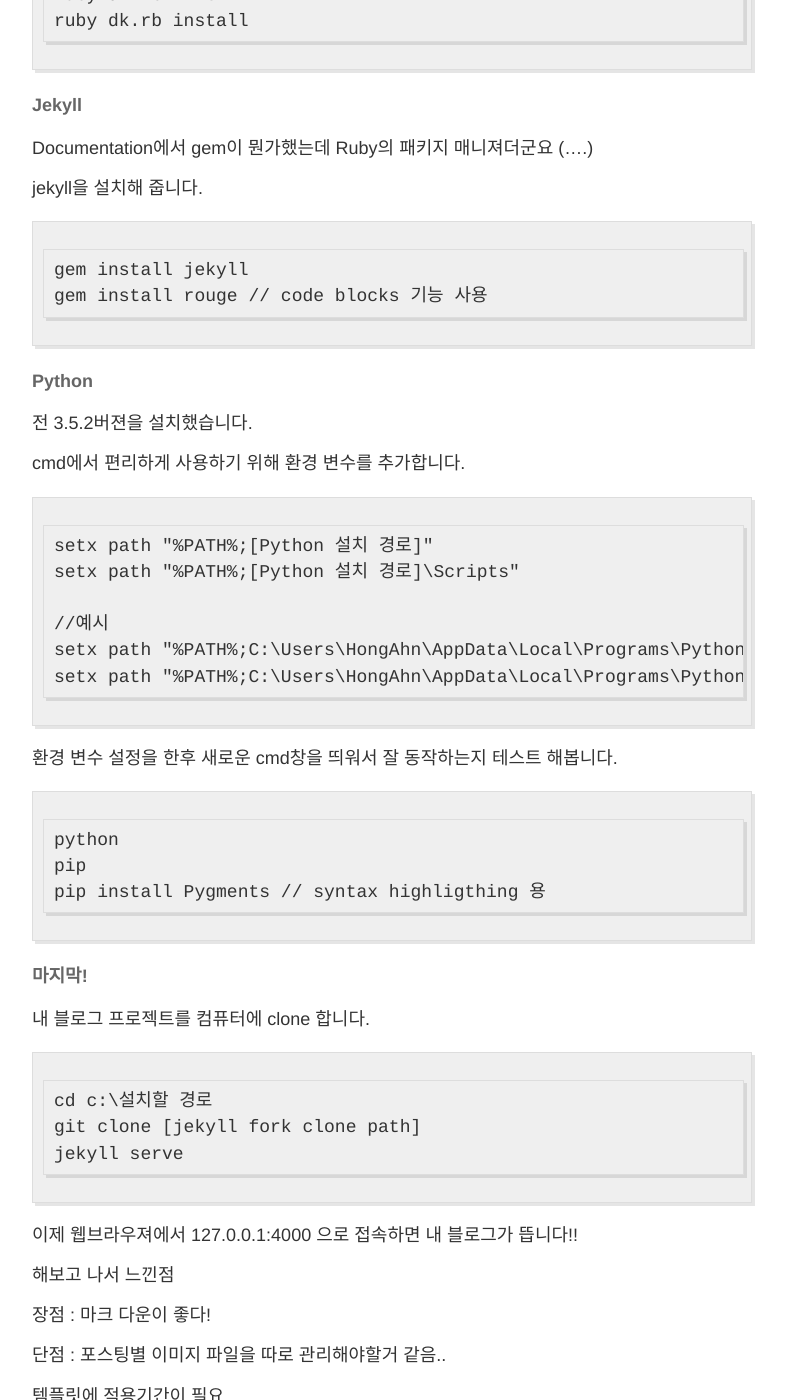
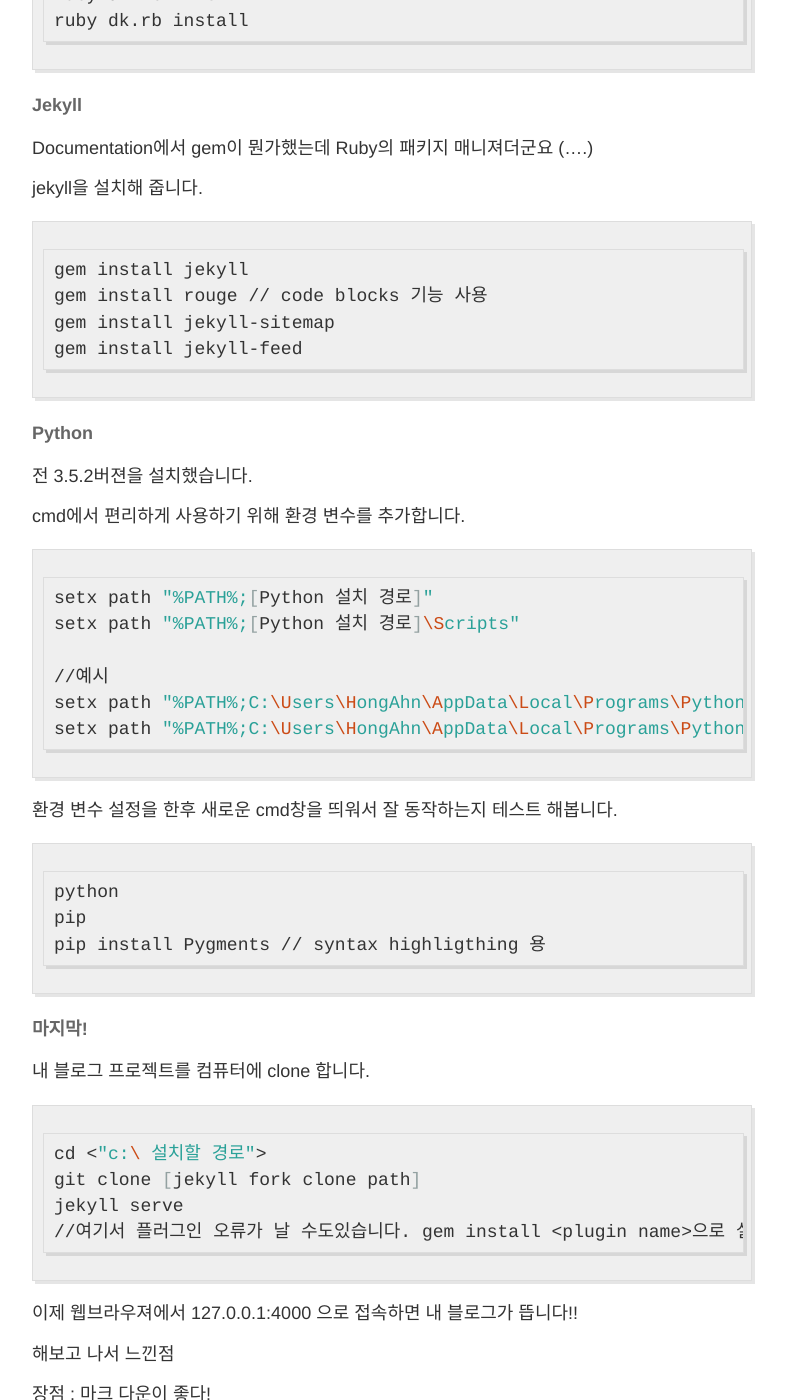
Before and after one commit to zenoengine/zenoengine.github.io, a Jekyll site: the page built from _posts/2016-6-28-install-jekyll.md, in a window 1280 px wide and 1400 px high, scrolled down 1556 px. Shown: the whole window, without its empty margins (248-1034 px from the left). Built offline with Jekyll 4.4.1, drawn with Linux system fonts in a browser that asks for light colours; some of the changed text lies outside the part shown.

Commit message:
modify install-jekyll-file

````diff
--- a/_posts/2016-6-28-install-jekyll.md
+++ b/_posts/2016-6-28-install-jekyll.md
@@ -45,7 +45,7 @@
 
 DevKit을 압축 폴더를 C:\RubyDK 로 가정하겠습니다.
 
-```
+```tcl
 //Ruby - DeveloperKit Binding
 cd C:\RubyDK
 ruby dk.rb init
@@ -58,9 +58,11 @@
 
 jekyll을 설치해 줍니다.
 
-```
+```tcl
 gem install jekyll
 gem install rouge // code blocks 기능 사용
+gem install jekyll-sitemap
+gem install jekyll-feed
 ```
 
 #### Python
@@ -70,7 +72,7 @@
 cmd에서 편리하게 사용하기 위해 환경 변수를 추가합니다.
 
 
-```
+```tcl
 setx path "%PATH%;[Python 설치 경로]"
 setx path "%PATH%;[Python 설치 경로]\Scripts"
 
@@ -81,7 +83,8 @@
 
 환경 변수 설정을 한후 새로운 cmd창을 띄워서 잘 동작하는지 테스트 해봅니다.
 
-```
+
+```tcl
 python
 pip
 pip install Pygments // syntax highligthing 용
@@ -91,10 +94,11 @@
 
 내 블로그 프로젝트를 컴퓨터에 clone 합니다.
 
-```
-cd c:\설치할 경로
+```tcl
+cd <"c:\ 설치할 경로">
 git clone [jekyll fork clone path]
 jekyll serve
+//여기서 플러그인 오류가 날 수도있습니다. gem install <plugin name>으로 설치 후 다시 시도를 해보세요.
 ```
 
 이제 웹브라우져에서 127.0.0.1:4000 으로 접속하면 내 블로그가 뜹니다!!
````
